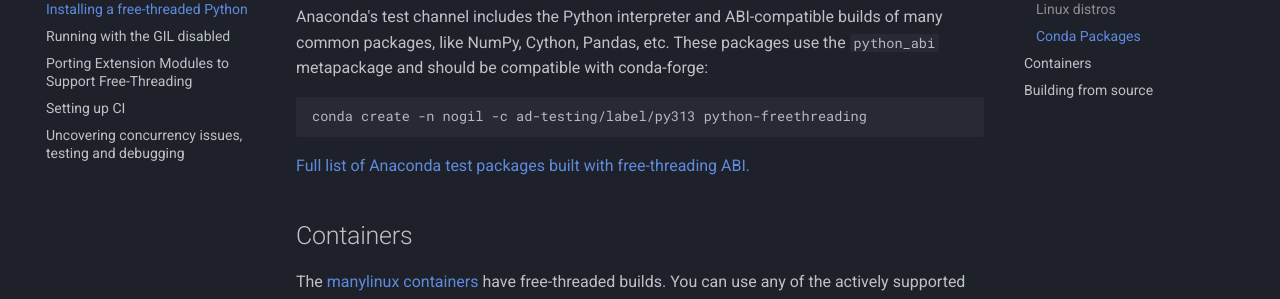
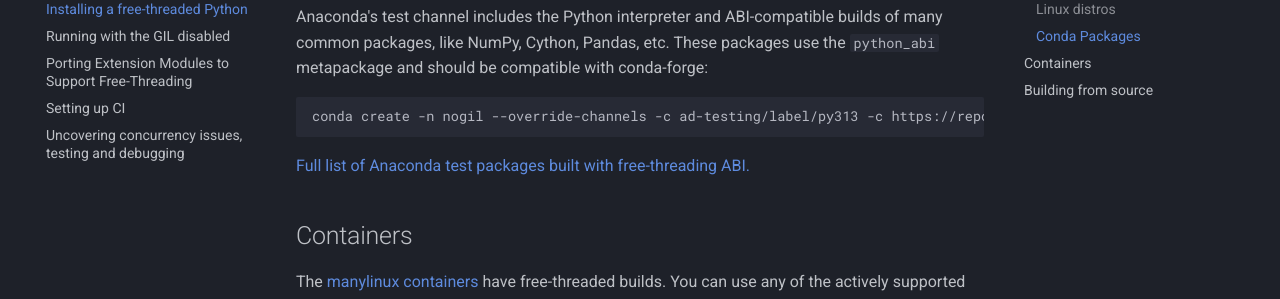
Before and after one commit to Quansight-Labs/free-threaded-compatibility, an MkDocs documentation site: the page built from docs/installing_cpython.md, in a window 1280 px wide and 900 px high, scrolled down 1565 px. Shown: the part 153-452 px from the top of the window. Built offline with MkDocs 1.6.1 and Material for MkDocs 9.7.7, drawn with Linux system fonts in a browser that asks for light colours; comment, search, counter and statistics services are not loaded.

Commit message:
Update docs/installing_cpython.md
Co-authored-by: Nathan Goldbaum <nathan.goldbaum@gmail.com>

````diff
--- a/docs/installing_cpython.md
+++ b/docs/installing_cpython.md
@@ -135,7 +135,7 @@
 Anaconda's test channel includes the Python interpreter and ABI-compatible builds of many common packages, like NumPy, Cython, Pandas, etc.  These packages use the `python_abi` metapackage and should be compatible with conda-forge:
 
 ```bash
-conda create -n nogil -c ad-testing/label/py313 python-freethreading
+conda create -n nogil --override-channels -c ad-testing/label/py313 -c https://repo.anaconda.com/pkgs/main python-freethreading
 ```
 
 [Full list of Anaconda test packages built with free-threading ABI.](https://anaconda.org/ad-testing/repo?label=py313_nogil&type=any)
````
